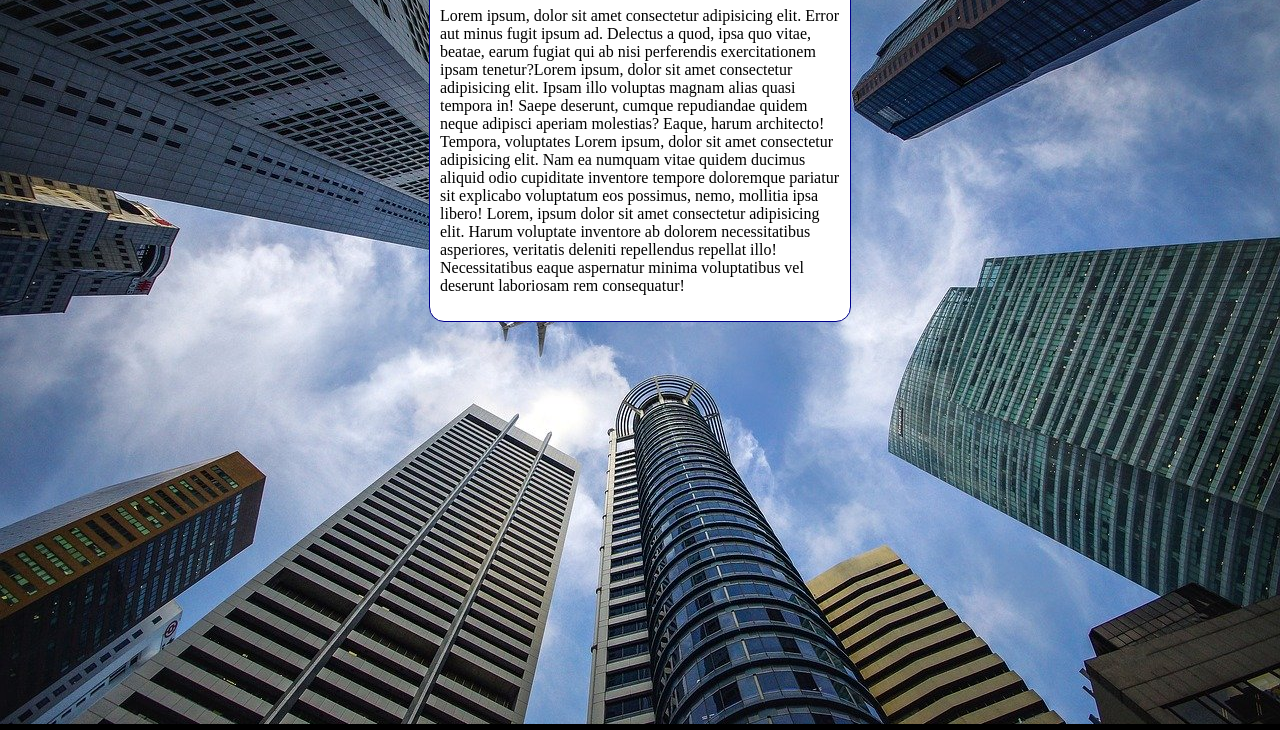
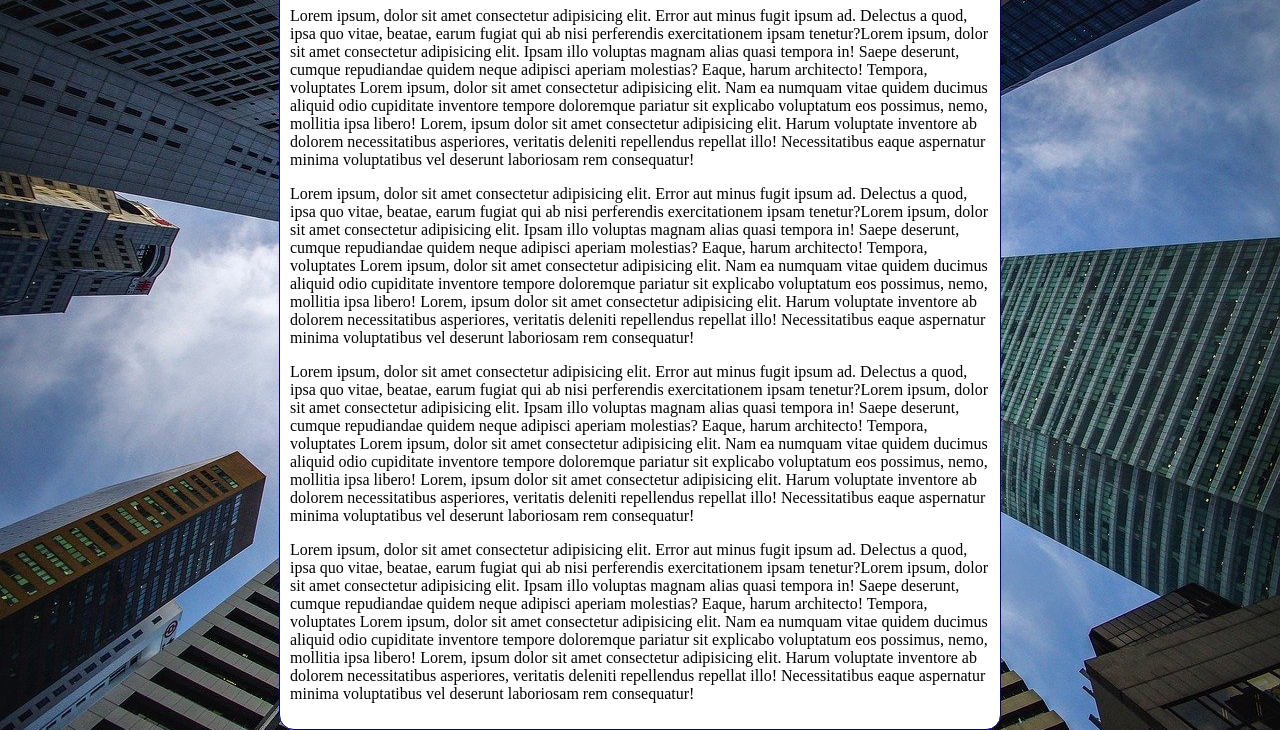
Before and after one commit to anabeatrizst/Html-Css, a plain HTML site: page Exercicios/modulo3/ex26 (imagens de fundo)/fundo006.html in a window 1280 px wide. Shown: the part 92-822 px from the top of the page. Drawn offline with Linux system fonts and the light colour scheme.

Commit message:
Update fundo006.html

```diff
--- a/Exercicios/modulo3/ex26 (imagens de fundo)/fundo006.html
+++ b/Exercicios/modulo3/ex26 (imagens de fundo)/fundo006.html
@@ -12,11 +12,15 @@
             background-position: center top;
             background-repeat: no-repeat;
             background-size: cover;
+            background-attachment: fixed;
+
+            /*background: black url(imagens/wallpaper002.jpg) center center no-repeat fixed;
+            background-size: cover;*/
         }
 
         main {
             background-color: white;
-            width: 400px;
+            max-width: 700px;
             padding: 10px;
             margin: auto;
             border: 1px solid darkblue;
@@ -29,6 +33,12 @@
         <h1>Teste de Imagens de Fundo</h1>
         <p>Lorem ipsum, dolor sit amet consectetur adipisicing elit. Error aut minus fugit ipsum ad. Delectus a quod, ipsa quo vitae, beatae, earum fugiat qui ab nisi perferendis exercitationem ipsam tenetur?Lorem ipsum, dolor sit amet consectetur adipisicing elit. Ipsam illo voluptas magnam alias quasi tempora in! Saepe deserunt, cumque repudiandae quidem neque adipisci aperiam molestias? Eaque, harum architecto! Tempora, voluptates Lorem ipsum, dolor sit amet consectetur adipisicing elit. Nam ea numquam vitae quidem ducimus aliquid odio cupiditate inventore tempore doloremque pariatur sit explicabo voluptatum eos possimus, nemo, mollitia ipsa libero! Lorem, ipsum dolor sit amet consectetur adipisicing elit. Harum voluptate inventore ab dolorem necessitatibus asperiores, veritatis deleniti repellendus repellat illo! Necessitatibus eaque aspernatur minima voluptatibus vel deserunt laboriosam rem consequatur!
         </p>
+        <p>Lorem ipsum, dolor sit amet consectetur adipisicing elit. Error aut minus fugit ipsum ad. Delectus a quod, ipsa quo vitae, beatae, earum fugiat qui ab nisi perferendis exercitationem ipsam tenetur?Lorem ipsum, dolor sit amet consectetur adipisicing elit. Ipsam illo voluptas magnam alias quasi tempora in! Saepe deserunt, cumque repudiandae quidem neque adipisci aperiam molestias? Eaque, harum architecto! Tempora, voluptates Lorem ipsum, dolor sit amet consectetur adipisicing elit. Nam ea numquam vitae quidem ducimus aliquid odio cupiditate inventore tempore doloremque pariatur sit explicabo voluptatum eos possimus, nemo, mollitia ipsa libero! Lorem, ipsum dolor sit amet consectetur adipisicing elit. Harum voluptate inventore ab dolorem necessitatibus asperiores, veritatis deleniti repellendus repellat illo! Necessitatibus eaque aspernatur minima voluptatibus vel deserunt laboriosam rem consequatur!
+        </p>
+        <p>Lorem ipsum, dolor sit amet consectetur adipisicing elit. Error aut minus fugit ipsum ad. Delectus a quod, ipsa quo vitae, beatae, earum fugiat qui ab nisi perferendis exercitationem ipsam tenetur?Lorem ipsum, dolor sit amet consectetur adipisicing elit. Ipsam illo voluptas magnam alias quasi tempora in! Saepe deserunt, cumque repudiandae quidem neque adipisci aperiam molestias? Eaque, harum architecto! Tempora, voluptates Lorem ipsum, dolor sit amet consectetur adipisicing elit. Nam ea numquam vitae quidem ducimus aliquid odio cupiditate inventore tempore doloremque pariatur sit explicabo voluptatum eos possimus, nemo, mollitia ipsa libero! Lorem, ipsum dolor sit amet consectetur adipisicing elit. Harum voluptate inventore ab dolorem necessitatibus asperiores, veritatis deleniti repellendus repellat illo! Necessitatibus eaque aspernatur minima voluptatibus vel deserunt laboriosam rem consequatur!
+        </p>
+        <p>Lorem ipsum, dolor sit amet consectetur adipisicing elit. Error aut minus fugit ipsum ad. Delectus a quod, ipsa quo vitae, beatae, earum fugiat qui ab nisi perferendis exercitationem ipsam tenetur?Lorem ipsum, dolor sit amet consectetur adipisicing elit. Ipsam illo voluptas magnam alias quasi tempora in! Saepe deserunt, cumque repudiandae quidem neque adipisci aperiam molestias? Eaque, harum architecto! Tempora, voluptates Lorem ipsum, dolor sit amet consectetur adipisicing elit. Nam ea numquam vitae quidem ducimus aliquid odio cupiditate inventore tempore doloremque pariatur sit explicabo voluptatum eos possimus, nemo, mollitia ipsa libero! Lorem, ipsum dolor sit amet consectetur adipisicing elit. Harum voluptate inventore ab dolorem necessitatibus asperiores, veritatis deleniti repellendus repellat illo! Necessitatibus eaque aspernatur minima voluptatibus vel deserunt laboriosam rem consequatur!
+        </p>
     </main>
 </body>
 </html>
```
